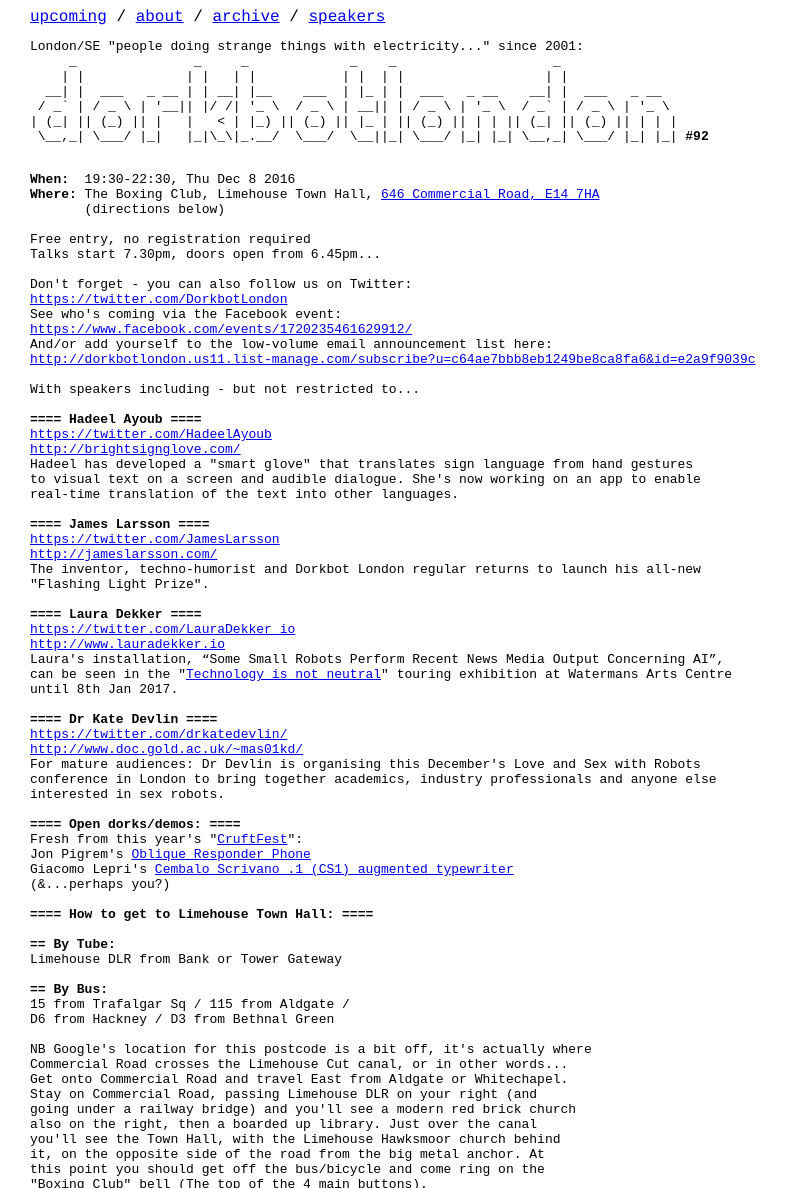
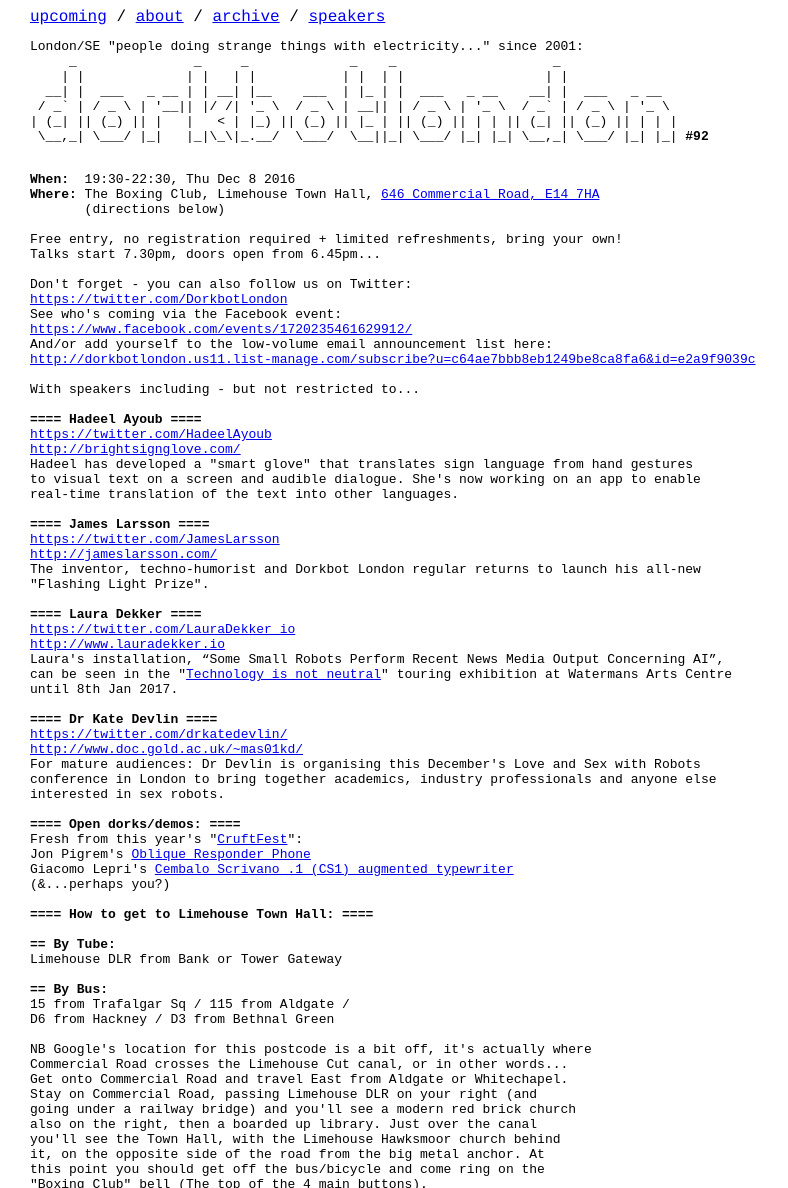
Before and after one commit to dorkbotlondon/dorkbotlondon.github.io, a Jekyll site: the page built from _posts/2016-12-08-92.html, in a window 1280 px wide, cut to the strip 0-1188 px from the top of the page. Shown: the whole strip, without its empty margins (0-788 px from the left). Built offline with Jekyll 4.4.1, drawn with Linux system fonts in a browser that asks for light colours; Markdown is read by kramdown in place of the engine named in the settings; a script that is not in the unit is left out.

Commit message:
Update 2016-12-08-92.html

```diff
--- a/_posts/2016-12-08-92.html
+++ b/_posts/2016-12-08-92.html
@@ -11,7 +11,7 @@ tags:
     - Kate Devlin
 ---
 
-Free entry, no registration required
+Free entry, no registration required + limited refreshments, bring your own!
 Talks start 7.30pm, doors open from 6.45pm...
 
 Don't forget - you can also follow us on Twitter:
```
